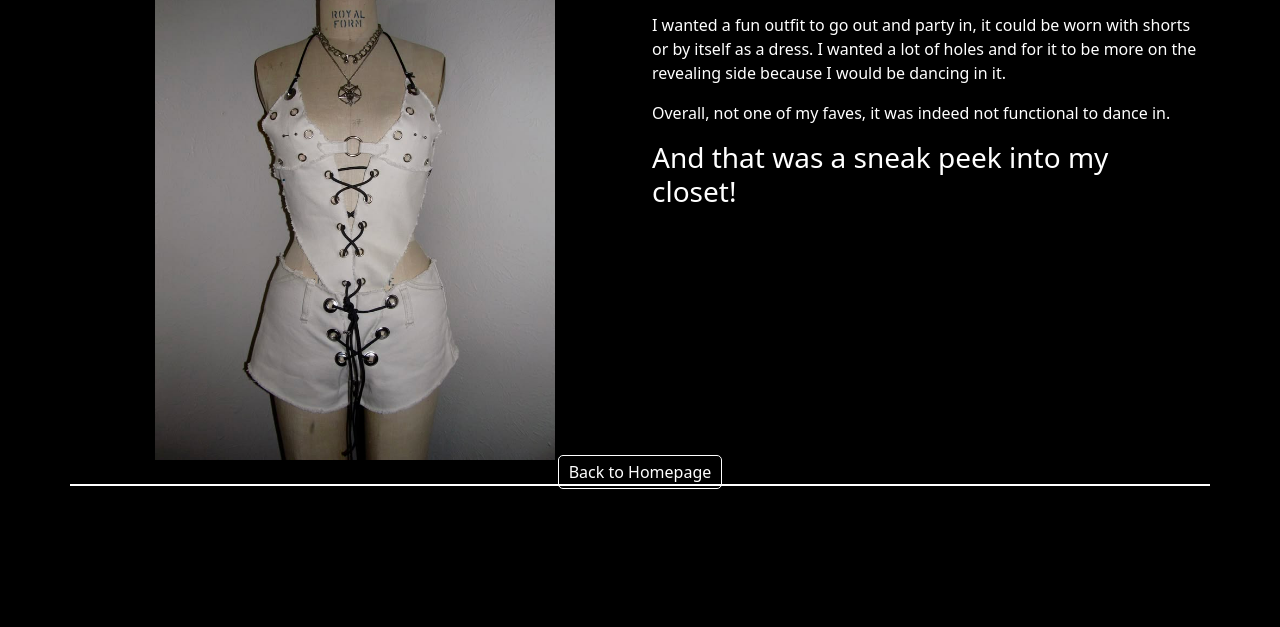
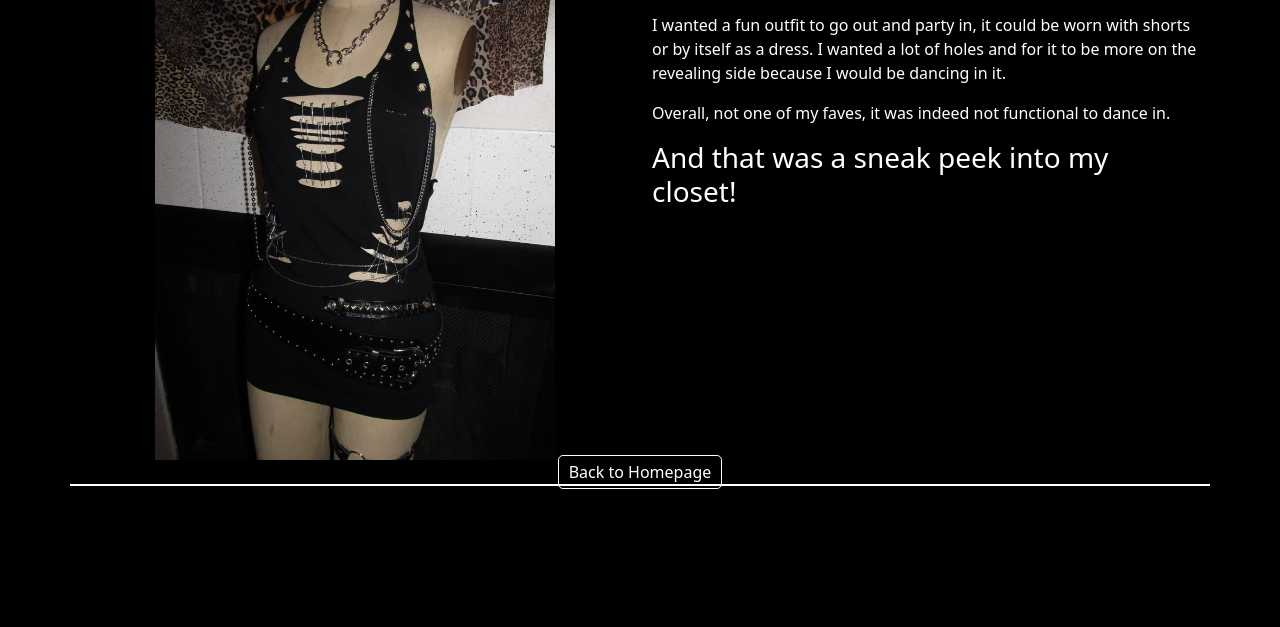
Before and after one commit to ohariel/Stories, a plain HTML site: page 05.html in a window 1280 px wide. Shown: the part 173-800 px from the top of the page. Drawn offline with nearby package versions, Linux system fonts and the light colour scheme.

Commit message:
Update 05.html

```diff
--- a/05.html
+++ b/05.html
@@ -16,7 +16,7 @@
 	<h1>Cut up Fit</h1>
 	<div class="row">
 	<div class="col-6">
-	<img src="assets/img/whitefit.jpg" class="img-fluid" alt="" width="400">
+	<img src="assets/img/cut up alt outfit.jpg" class="img-fluid" alt="" width="400">
 	</div>
 
 <div class="col-6">
```
